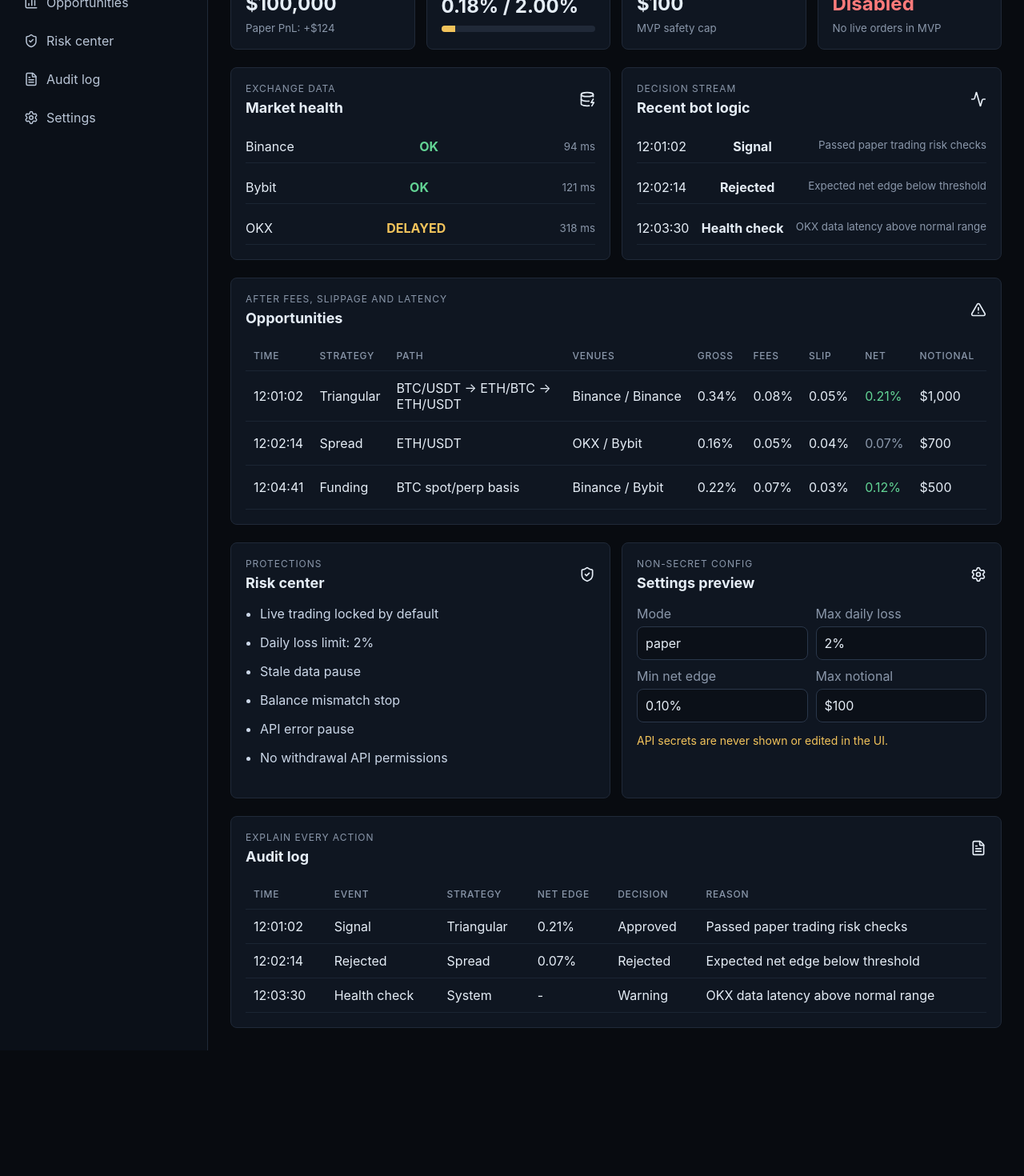
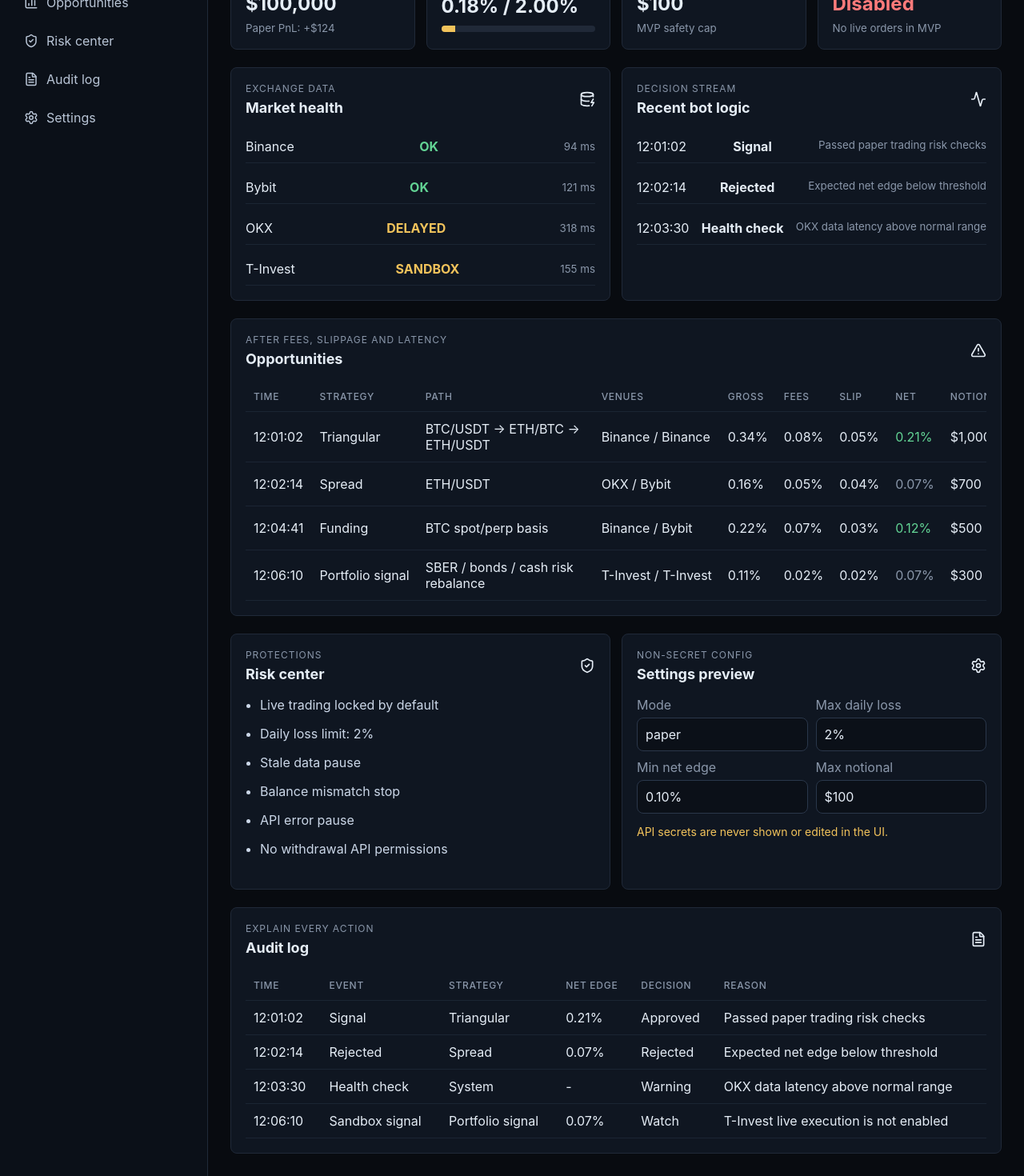
Before and after one commit to geoabuladze01rus-eng/quant-trading-platform, a React (Vite) app in the folder frontend/: page / in a window 1280 px wide. Shown: the part 164-1634 px from the top of the page at 80% size. Before the commit the page ends 1477 px from the top, so only its background shows below. Built offline with nearby package versions, Linux system fonts and the light colour scheme.

Commit message:
Add T-Invest mock dashboard data

```diff
--- a/frontend/src/mockData.ts
+++ b/frontend/src/mockData.ts
@@ -1,18 +1,21 @@
-import type { AuditEvent, ExchangeHealth, Opportunity, PlatformMode, SafetyState } from './types';
+import type { AuditEvent, ExchangeHealth, MarketScope, Opportunity, PlatformMode, SafetyState } from './types';
 
 export const platformMode: PlatformMode = 'PAPER';
+export const marketScope: MarketScope = 'MIXED';
 export const safetyState: SafetyState = 'OK';
 
 export const exchangeHealth: ExchangeHealth[] = [
-  { name: 'Binance', status: 'OK', latencyMs: 94 },
-  { name: 'Bybit', status: 'OK', latencyMs: 121 },
-  { name: 'OKX', status: 'DELAYED', latencyMs: 318 },
+  { name: 'Binance', group: 'Crypto', status: 'OK', latencyMs: 94 },
+  { name: 'Bybit', group: 'Crypto', status: 'OK', latencyMs: 121 },
+  { name: 'OKX', group: 'Crypto', status: 'DELAYED', latencyMs: 318 },
+  { name: 'T-Invest', group: 'Russian market', status: 'SANDBOX', latencyMs: 155 },
 ];
 
 export const opportunities: Opportunity[] = [
   {
     id: 'opp-1',
     time: '12:01:02',
+    market: 'Crypto',
     strategy: 'Triangular',
     path: 'BTC/USDT -> ETH/BTC -> ETH/USDT',
     buyVenue: 'Binance',
@@ -29,6 +32,7 @@ export const opportunities: Opportunity[] = [
   {
     id: 'opp-2',
     time: '12:02:14',
+    market: 'Crypto',
     strategy: 'Spread',
     path: 'ETH/USDT',
     buyVenue: 'OKX',
@@ -45,6 +49,7 @@ export const opportunities: Opportunity[] = [
   {
     id: 'opp-3',
     time: '12:04:41',
+    market: 'Crypto',
     strategy: 'Funding',
     path: 'BTC spot/perp basis',
     buyVenue: 'Binance',
@@ -58,12 +63,30 @@ export const opportunities: Opportunity[] = [
     decision: 'Watch',
     reason: 'Strategy disabled for MVP',
   },
+  {
+    id: 'opp-4',
+    time: '12:06:10',
+    market: 'Russian market',
+    strategy: 'Portfolio signal',
+    path: 'SBER / bonds / cash risk rebalance',
+    buyVenue: 'T-Invest',
+    sellVenue: 'T-Invest',
+    grossPct: 0.11,
+    feesPct: 0.02,
+    slippagePct: 0.02,
+    netPct: 0.07,
+    notionalUsd: 300,
+    dataAgeMs: 155,
+    decision: 'Watch',
+    reason: 'T-Invest sandbox only',
+  },
 ];
 
 export const auditEvents: AuditEvent[] = [
   {
     id: 'log-1',
     time: '12:01:02',
+    market: 'Crypto',
     event: 'Signal',
     strategy: 'Triangular',
     netEdge: 0.21,
@@ -73,6 +96,7 @@ export const auditEvents: AuditEvent[] = [
   {
     id: 'log-2',
     time: '12:02:14',
+    market: 'Crypto',
     event: 'Rejected',
     strategy: 'Spread',
     netEdge: 0.07,
@@ -82,9 +106,20 @@ export const auditEvents: AuditEvent[] = [
   {
     id: 'log-3',
     time: '12:03:30',
+    market: 'System',
     event: 'Health check',
     strategy: 'System',
     decision: 'Warning',
     reason: 'OKX data latency above normal range',
   },
+  {
+    id: 'log-4',
+    time: '12:06:10',
+    market: 'Russian market',
+    event: 'Sandbox signal',
+    strategy: 'Portfolio signal',
+    netEdge: 0.07,
+    decision: 'Watch',
+    reason: 'T-Invest live execution is not enabled',
+  },
 ];
```
